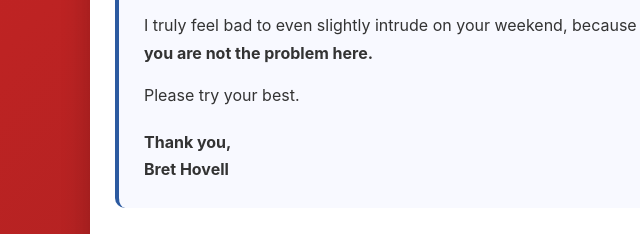
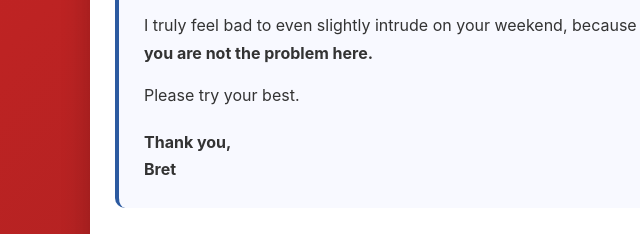
Before and after one commit to welcometotheneighborhood/hellopage, a plain HTML site: page index.html in a window 1280 px wide. Shown: the part 846-1080 px from the top of the page, 250-890 px from the left. Drawn offline with Linux system fonts and the light colour scheme.

Commit message:
Update index.html

```diff
--- a/index.html
+++ b/index.html
@@ -252,7 +252,7 @@
 
                 <p>Please try your best.</p>
 
-                <p style="margin-top: 20px;"><strong>Thank you,<br>Bret Hovell</strong></p>
+                <p style="margin-top: 20px;"><strong>Thank you,<br>Bret</strong></p>
             </div>
 
             <div class="faq">
```
